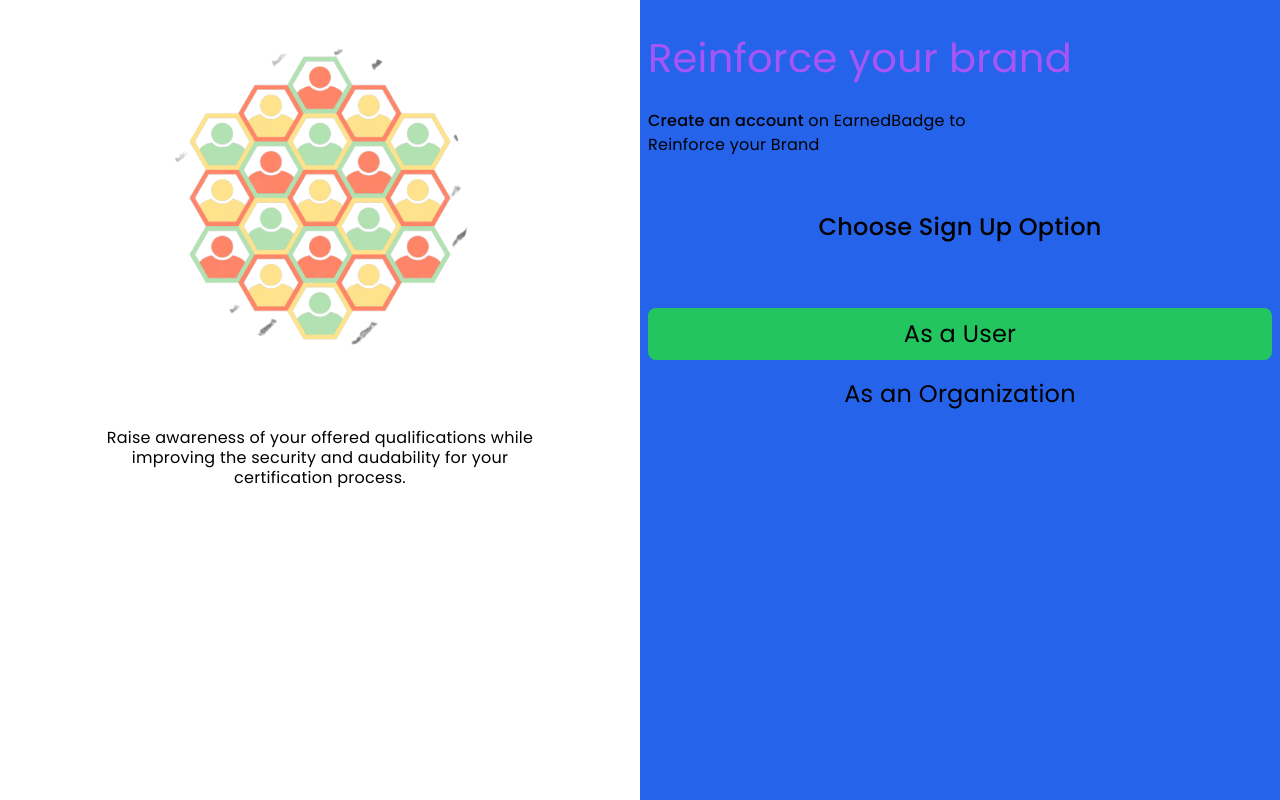
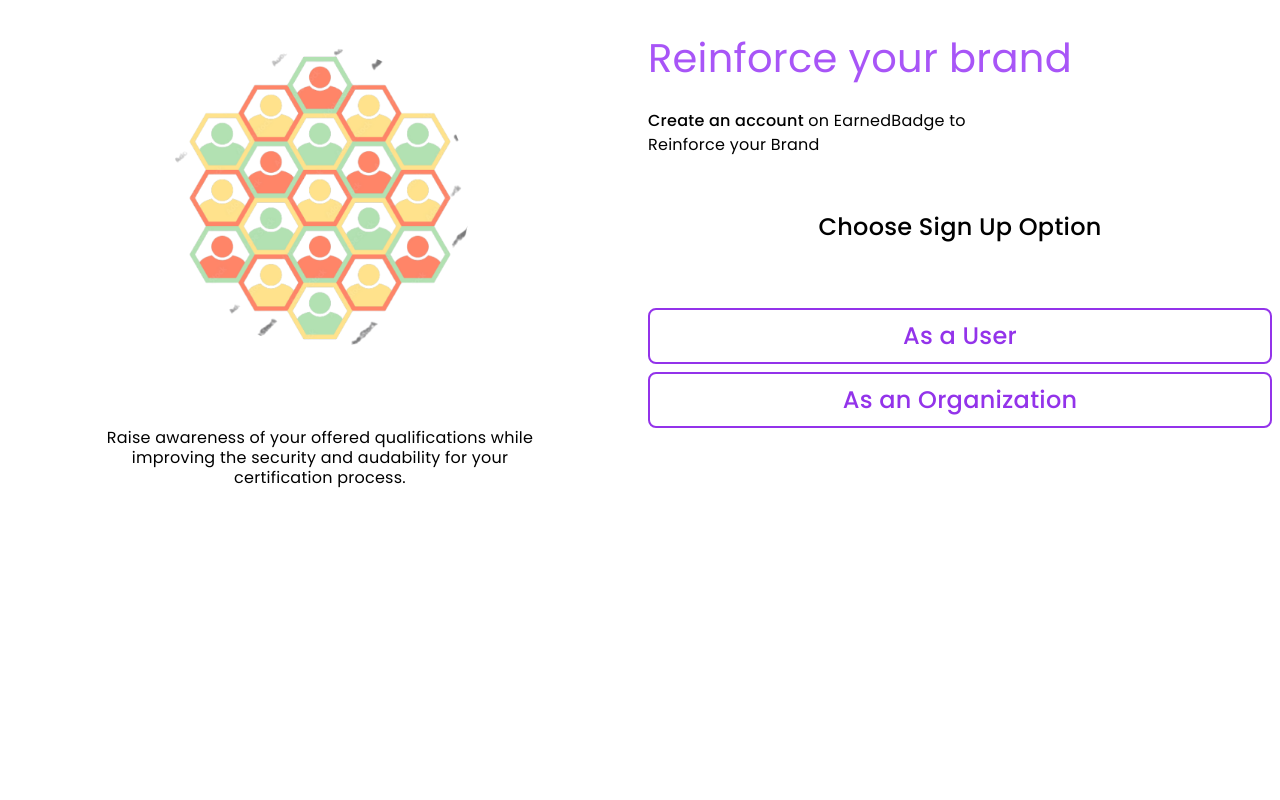
Before and after one commit to love2007-web/CertificationSite, an Angular app: page /signup in a window 1280 px wide. Built offline with nearby package versions, Linux system fonts and the light colour scheme.

Commit message:
Refactor signup component HTML and update signup options

```diff
--- a/src/app/Pages/signup/signup.component.html
+++ b/src/app/Pages/signup/signup.component.html
@@ -13,7 +13,7 @@
         </span>
       </div>
     </div>
-    <div class="md:bg-blue-600 md:w-1/2 md:h-screen md:pt-12 md:px-2">
+    <div class="md:w-1/2 md:h-screen md:pt-12 md:px-2">
       <span class="text-[40px] text-purple-500">Reinforce your brand</span>
       <p class="pt-8 text-[16px] leading-6">
         <span class="font-medium">Create an account</span> on EarnedBadge to
@@ -23,13 +23,13 @@
       <div class="md:text-center md:mt-[60px]">
         <span class="text-[24px] font-medium"> Choose Sign Up Option </span>
         <div class="mt-[60px]">
-            <a href="" class="bg-red-500">
-                <button class="md:text-[24px] px-[16px] py-4 md:w-full md:my-2 rounded-lg bg-green-500">
+            <a href="/user_signup" class="">
+                <button class="transition ease-in-out duration-300 md:text-[24px] px-[16px] font-medium py-4 md:w-full md:my-2 rounded-lg text-purple-600 border-2 border-purple-600 hover:bg-purple-600 hover:text-white">
                     As a User
                 </button>
             </a>
             <a href="" class="">
-                <button class="md:text-[24px] px-[16px] py-4 md:w-full rounded-lg hover:bg-green-500">
+                <button class="transition ease-in-out duration-300 md:text-[24px] px-[16px] py-4 font-medium md:w-full rounded-lg text-purple-600 border-2 border-purple-600 hover:bg-purple-600 hover:text-white">
                     As an Organization
                 </button>
             </a>
--- /dev/null
+++ b/src/app/Pages/user-signup/user-signup.component.html
@@ -0,0 +1 @@
+<p>user-signup works!</p>
--- a/src/app/app.module.ts
+++ b/src/app/app.module.ts
@@ -15,6 +15,7 @@
 import { HeroComponent } from './Components/hero/hero.component';
 import { WhyComponent } from './Components/why/why.component';
 import { SignupComponent } from './Pages/signup/signup.component';
+import { UserSignupComponent } from './Pages/user-signup/user-signup.component';
 
 
 @NgModule({
@@ -25,7 +26,8 @@
     HomeComponent,
     HeroComponent,
     WhyComponent,
-    SignupComponent
+    SignupComponent,
+    UserSignupComponent
   ],
   imports: [
     BrowserModule,
```
Also changed, not shown: src/app/Pages/user-signup/user-signup.component.ts (added, +10 -0 lines), src/app/Pages/user-signup/user-signup.component.css (added), 1 other file (tests, documents, lock files or other folders).
